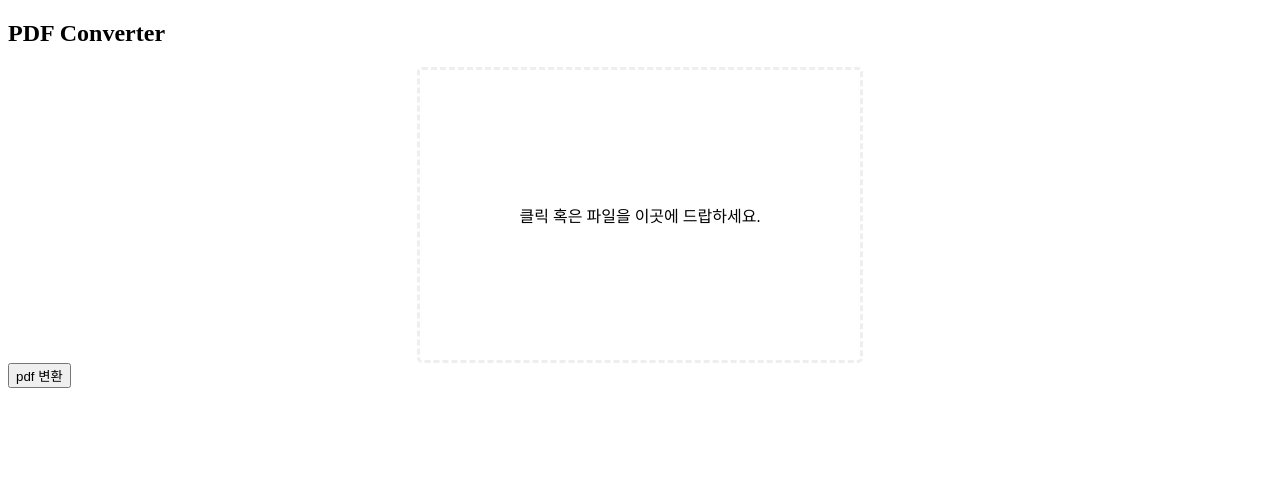
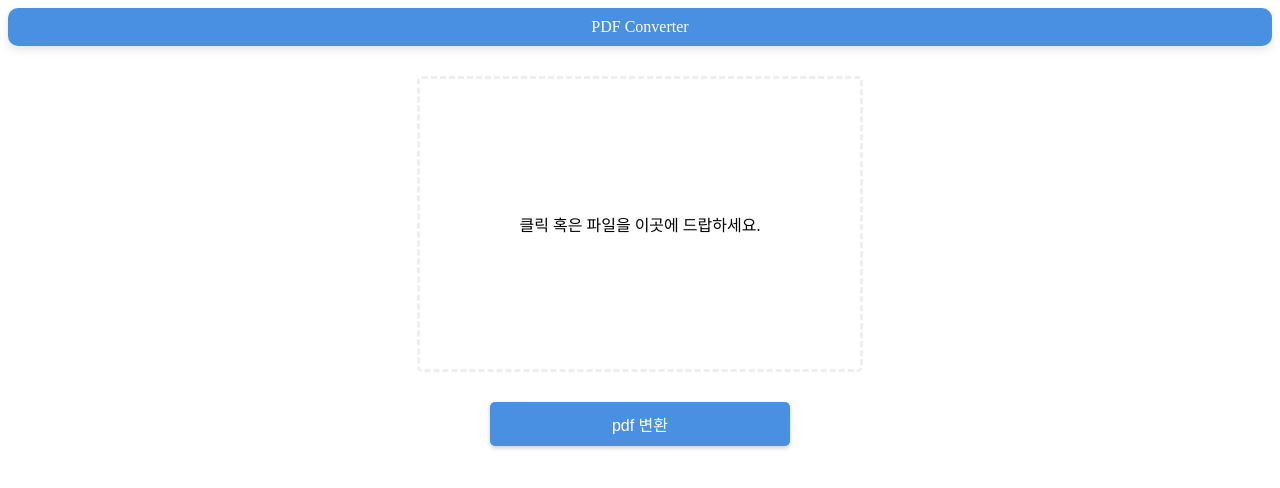
Before and after one commit to zlarbals/pdf-converter-fe, a React (Vite) app: page / in a window 1280 px wide. Shown: the top 488 px of the page. Built offline with nearby package versions, Linux system fonts and the light colour scheme.

Commit message:
fix: css 수정

```diff
--- a/src/components/FileHeader.jsx
+++ b/src/components/FileHeader.jsx
@@ -1,6 +1,8 @@
+import './styles.css'
+
 function FileHeader() {
   return (
-    <h2>PDF Converter</h2>
+    <header className="header">PDF Converter</header>
   )
 }
 
--- a/src/components/styles.css
+++ b/src/components/styles.css
@@ -14,7 +14,7 @@
 }
 
 .uploadBox:hover {
-    border-color: #1a1a1a;
+    border-color: #4A90E2;
 }
 
 .uploadBox.active {
@@ -44,3 +44,33 @@
 .fileInfo .fileInfo_value {
     font-size: 14px;
 }
+
+.center {
+    text-align: center;
+}
+
+.header {
+    background-color: #4A90E2;
+    color: white;
+    padding: 10px 20px;
+    margin-bottom: 30px;
+    text-align: center;
+    border-radius: 10px;
+    box-shadow: 0 4px 8px rgba(0, 0, 0, 0.1);
+}
+
+.button {
+    background-color: #4A90E2; /* 버튼 배경색 */
+    width: 300px;
+    color: white;              /* 버튼 글자색 */
+    border: none;              /* 테두리 제거 */
+    padding: 10px 20px;        /* 패딩 설정 */
+    margin-top: 30px;
+    text-align: center;
+    font-size: 16px;           /* 글자 크기 */
+    border-radius: 5px;        /* 테두리 둥글게 설정 */
+    cursor: pointer;           /* 커서 모양 변경 */
+    outline: none;             /* 포커스 아웃라인 제거 */
+    box-shadow: 0 2px 4px rgba(0, 0, 0, 0.2); /* 버튼 그림자 */
+    transition: background-color 0.3s; /* 배경색 변경 애니메이션 */
+}
```
